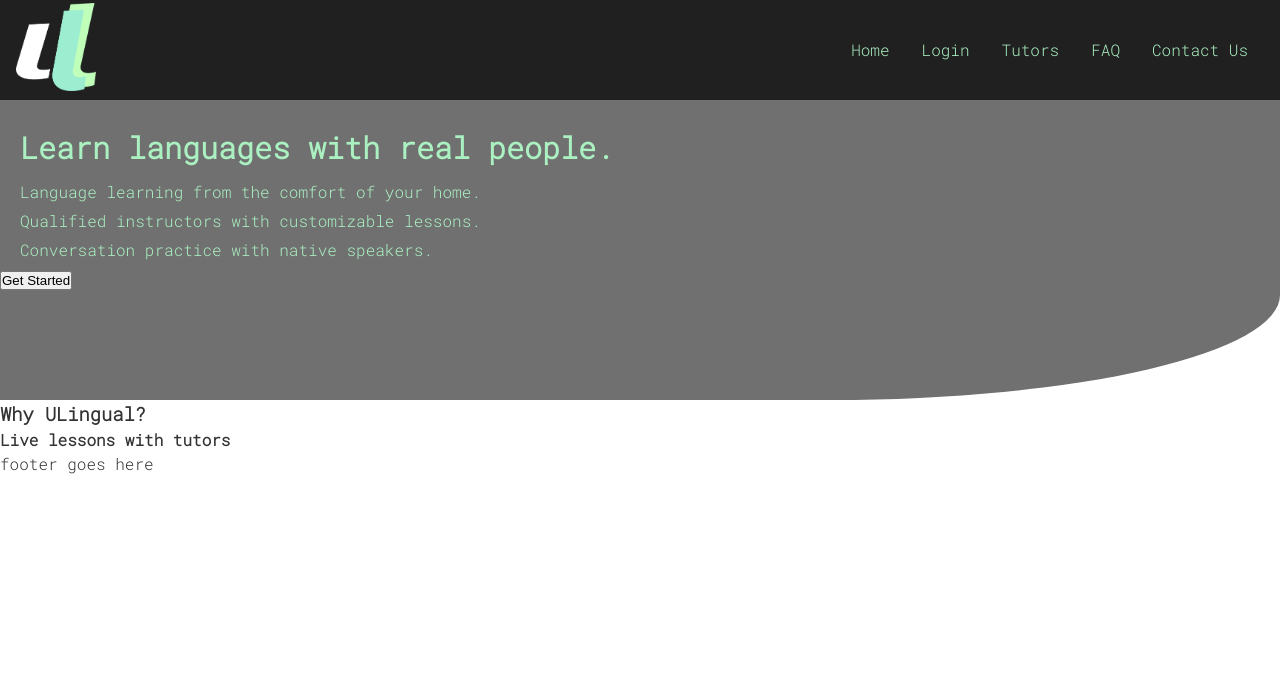
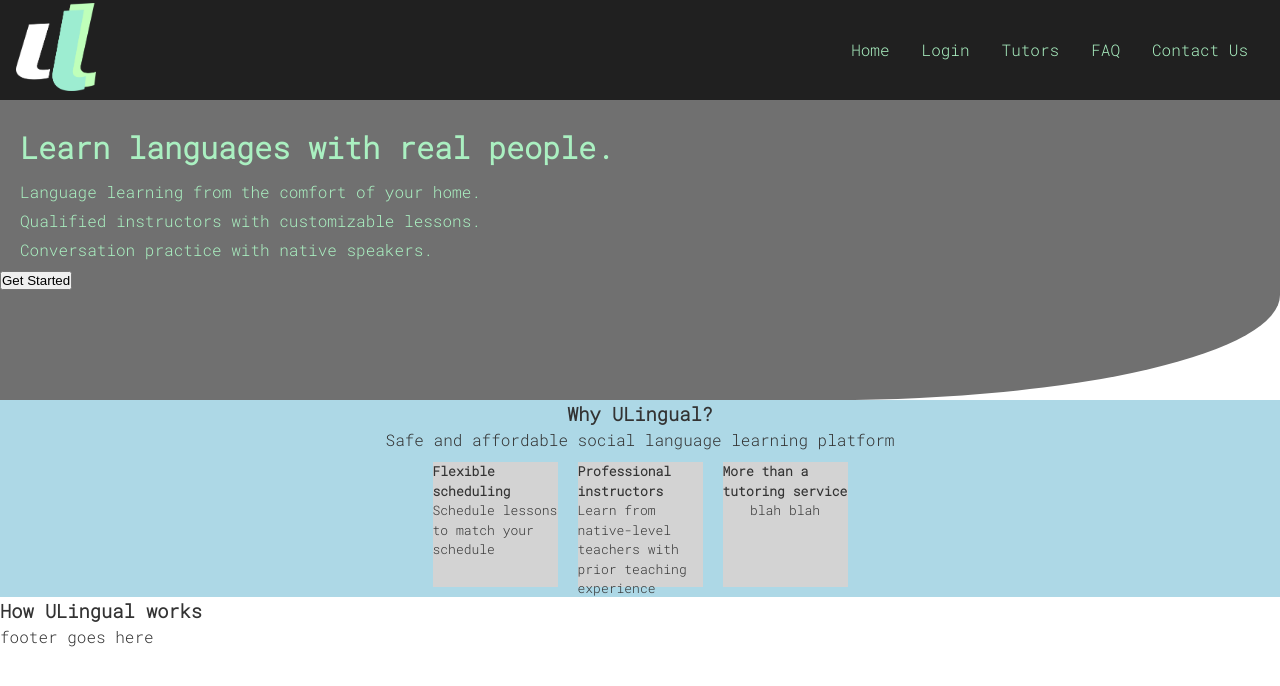
Before and after one commit to Steven-Vasquez/ULingual, a React (Create React App) app in the folder Milestones/M2/VerticalPrototype/my-app/: page / in a window 1280 px wide. Shown: the top 686 px of the page. Built offline with nearby package versions, Linux system fonts and the light colour scheme.

Commit message:
Setup routing and began rough outline of home page based on competitors. Outline explained in comments in MainContent.js.

```diff
--- a/Milestones/M2/VerticalPrototype/my-app/src/App.js
+++ b/Milestones/M2/VerticalPrototype/my-app/src/App.js
@@ -1,4 +1,7 @@
 import React from 'react'
+import { BrowserRouter as Router, Routes, Route } from 'react-router-dom';
+
+import Login from './pages/Login';
 import Navbar from './components/Navbar'
 import Footer from './components/Footer';
 import MainContent from './components/Maincontent';
@@ -19,9 +22,17 @@ function App() {
       * [-] (website footer)
       */}
 
+
+      <Router>
       <Navbar />
-      <MainContent />
+        <Routes>
+          <Route exact path="/" element={<MainContent />} />
+          <Route path="/login" element={<Login />} />
+        </Routes>
       <Footer />
+      </Router>
+
+
 
 
 
--- a/Milestones/M2/VerticalPrototype/my-app/src/components/Maincontent.css
+++ b/Milestones/M2/VerticalPrototype/my-app/src/components/Maincontent.css
@@ -23,3 +23,25 @@
     left: 20%;
 
 }
+
+.FlexContainer {
+    display: flex;
+    flex-direction: row;
+    justify-content: center;
+    align-items: center;
+}
+
+.FlexItem{
+    display: flex;
+    flex-direction: column;
+    align-items: center;
+    width: 125px;
+    height: 125px;
+    background-color: lightgray;
+    margin: 10px;
+    font-size: small;
+}
+
+#ExerptTitle{
+    text-align: center;
+}
--- a/Milestones/M2/VerticalPrototype/my-app/src/components/Maincontent.js
+++ b/Milestones/M2/VerticalPrototype/my-app/src/components/Maincontent.js
@@ -1,7 +1,7 @@
 import React from 'react'
 import './Maincontent.css'
 
-const MainContent = () => {
+function MainContent() {
 
     const getStarted = () => {
         // some get started thing
@@ -27,8 +27,8 @@ const MainContent = () => {
                 {/* flag/languages offered list
 
                 <ul style={{listStyleType: 'none'}}>
-                    {languages.map((member, index) => (
-                        member
+                    {languages.map((blah, index) => (
+                        blah
                     ))}
                 </ul>
                 */}
@@ -36,9 +36,14 @@ const MainContent = () => {
             </div>
 
             <div>
-                <h3>Why ULingual?</h3>
-                <h4>Live lessons with tutors</h4>
                 {/* blah blah, what we offer
+                    1. why us?
+                    2. how we work (main tutoring feature)
+                    3. how to get started (more detailed)
+                    4. What else we offer (inspo from italki beyond the classroom)
+
+
+
                 *  (image)
                 *  - Live lessons with tutors
                 *     -
@@ -51,6 +56,40 @@ const MainContent = () => {
                 * What else do we offer?
                 * [Learn more about ULingual]
                 */}
+                <div style={{backgroundColor: 'lightblue'}}>
+                    <div id='ExerptTitle'>
+                        <h3>Why ULingual?</h3>
+                        <p>Safe and affordable social language learning platform</p>
+                    </div>
+
+                    <div className='FlexContainer'>
+                        <div className='FlexItem'>
+                            <h4>Flexible scheduling</h4>
+                            <p>Schedule lessons to match your schedule</p>
+                        </div>
+                        <div className='FlexItem'>
+                            <h4>Professional instructors</h4>
+                            <p>Learn from native-level teachers with prior teaching experience</p>
+                        </div>
+                        <div className='FlexItem'>
+                            <h4>More than a tutoring service</h4>
+                            <p>blah blah</p>
+                        </div>
+                    </div>
+
+                </div>
+
+
+                <h3>How ULingual works</h3>
+                    {/*
+                    1. Live classes
+                    2. Live conversation practice with native speakers
+                    3. community interaction & other features
+
+                     */}
+
+                <h3></h3>
+
             </div>
 
 
--- a/Milestones/M2/VerticalPrototype/my-app/src/components/Navbar.js
+++ b/Milestones/M2/VerticalPrototype/my-app/src/components/Navbar.js
@@ -1,26 +1,37 @@
-import React, {useState} from 'react'
+import React, { useState } from 'react'
+import { Link } from 'react-router-dom'
+
 import './Navbar.css'
-import {FaBars,FaTimes} from 'react-icons/fa'
+import { FaBars, FaTimes } from 'react-icons/fa'
 import logo from '../images/Logo.png'
 
-const Navbar = () =>
-{
+const Navbar = () => {
     const [click, setClick] = useState(false)
     const handleClick = () => setClick(!click)
-    return(
+    return (
         <div className="navbar">
             <div className="logo">
-            <img src = {logo} alt = 'ULingual Logo'/>
+                <img src={logo} alt='ULingual Logo' />
             </div>
             <ul className={click ? 'nav-menu active' : 'nav-menu'}>
-            <li className="nav-item"><a href='/'>Home</a></li>
-            <li className="nav-item"><a href='/'>Login</a></li>
-            <li className="nav-item"><a href='/'>Tutors</a></li>
-            <li className="nav-item"><a href='/'>FAQ</a></li>
-            <li className="nav-item"><a href='/'>Contact Us</a></li>
+                <li className="nav-item">
+                    <Link to="/" >Home</Link>
+                </li>
+                <li className="nav-item">
+                    <Link to="/login">Login</Link>
+                </li>
+                <li className="nav-item">
+                    <Link to="/" >Tutors</Link>
+                </li>
+                <li className="nav-item">
+                    <Link to="/" >FAQ</Link>
+                </li>
+                <li className="nav-item">
+                    <Link to="/" >Contact Us</Link>
+                </li>
             </ul>
             <div className='hamburger' onClick={handleClick}>
-            {click ? (<FaTimes  size={25} style={{color: 'AAF0C1'}}/>) : <FaBars size={25} style={{color: 'AAF0C1'}}/>}
+                {click ? (<FaTimes size={25} style={{ color: 'AAF0C1' }} />) : <FaBars size={25} style={{ color: 'AAF0C1' }} />}
             </div>
         </div>
 
```
Lines whose indentation alone changed are shown as unchanged.
